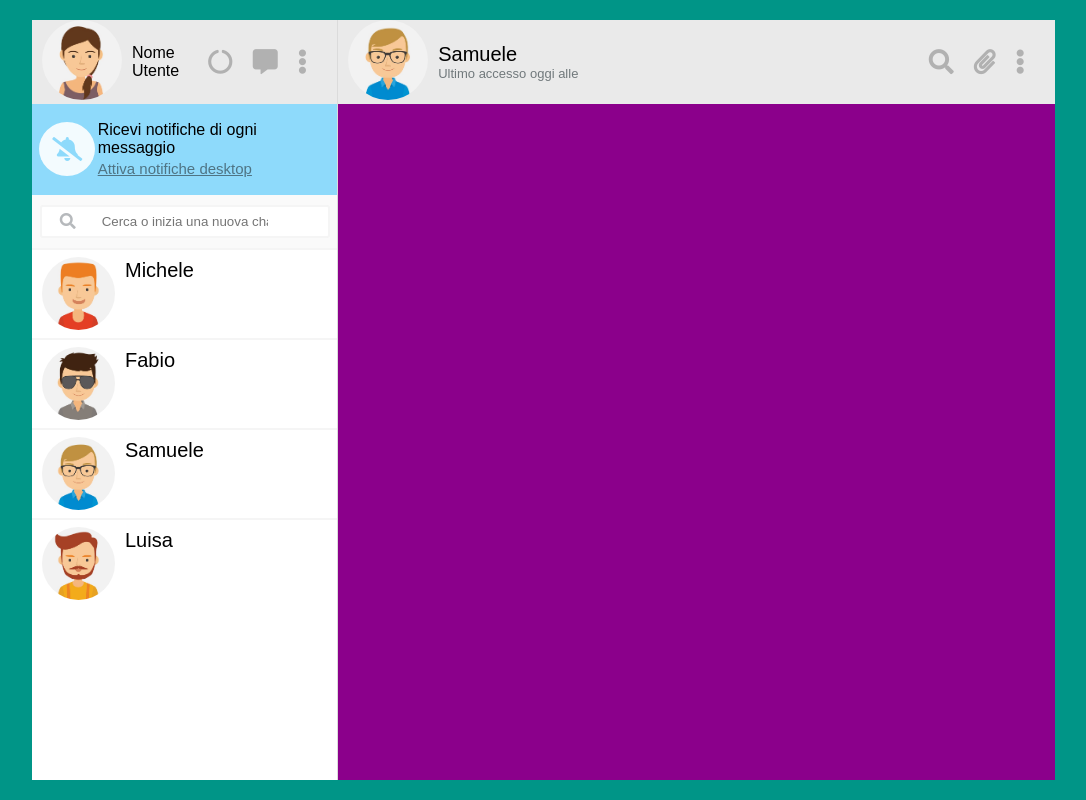
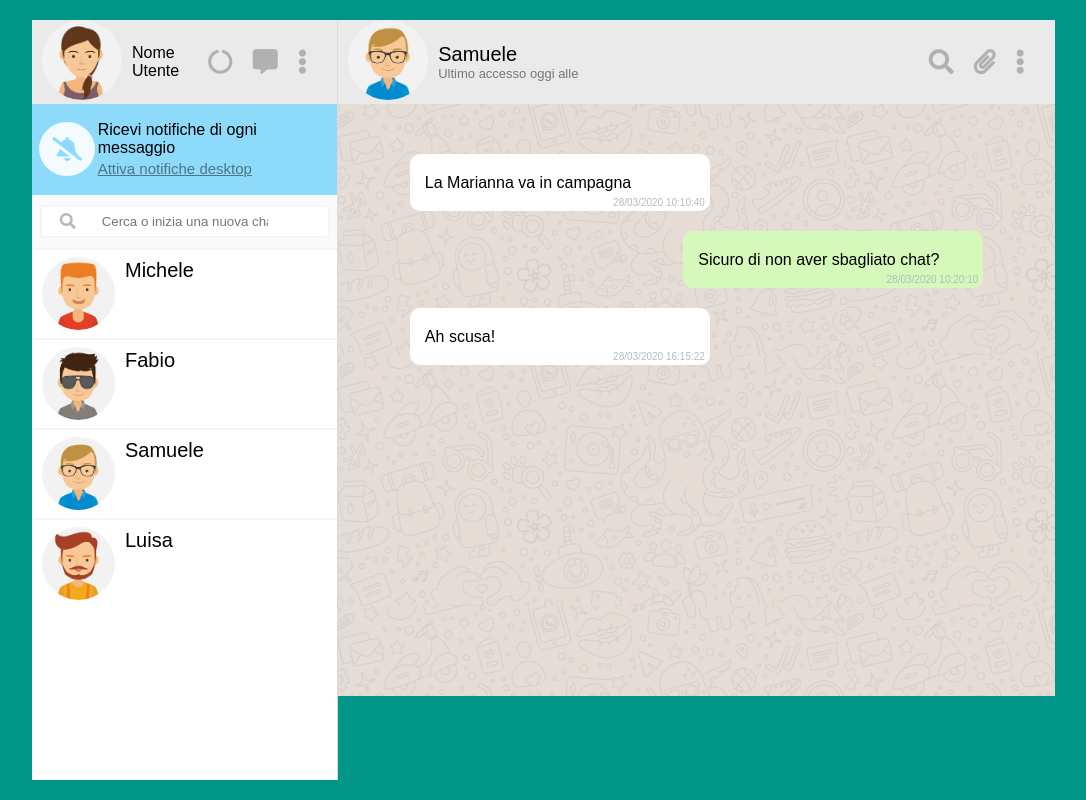
Before and after one commit to OussamaEchi99/vue-boolzapp, a plain HTML site: page Milestone 1/index.html in a window 1280 px wide. Shown: the whole page, without its empty margins (96-1182 px from the left). Drawn offline with nearby package versions, Linux system fonts and the light colour scheme.

Commit message:
Manca solo la barra messagi

```diff
--- a/Milestone 1/css/style.css
+++ b/Milestone 1/css/style.css
@@ -25,12 +25,26 @@ body{
     display: flex;
 }
 
+.contact_messages_left{
+    justify-content: flex-start;
+}
+
+.contact_background_color{
+    background-color: white;
+}
+
+.user_messages_right{
+    justify-content: flex-end;
+}
+
+.user_background_color{
+    background-color: #d5f9ba;;
+}
+
 /* MENU_CONTACTS */
 .menu_contacts{
     width: calc(30% - 1px);
     border-right: 1px solid #dbdbdb;
-
-    background-color: cyan;
 }
 
 /* USER_AVATER_MENU */
@@ -176,12 +190,8 @@ body{
 }
 
 /* CHAT */
-.chat{
+.chat_section{
     width: 70%;
-
-
-
-    background-color: darkmagenta;
 }
 
 /* CONTACT INFO CHAT */
@@ -238,3 +248,50 @@ body{
 .menu_chat i:last-child{
     margin-right: 30px;
 }
+
+/* CHAT */
+.chat{
+    background-image: url("../img/mine.jpg");
+    height: calc( 100% - 22%);
+}
+
+.messages{
+    width: 80%;
+    height: 100%;
+    margin: auto;
+}
+
+.contact-user_messages{
+    width: 100%;
+    display: flex;
+}
+
+.contact-user_text_message{
+    width: 300px;
+    height: 10%;
+    display: flex;
+    flex-direction: column;
+    justify-content: flex-end;
+    border-radius: 10px;
+    margin: 10px 0;
+}
+
+.first_message{
+    margin-top: 50px;
+}
+
+.text_message{
+    padding: 20px 0 0 15px;
+}
+
+.time_message{
+    width: 100%;
+    display: flex;
+    justify-content: flex-end;
+    font-size: 10px;
+}
+
+.time_message span{
+    margin: 5px 5px 3px 0;
+    color: #b6b9bc;
+}
--- a/Milestone 1/index.html
+++ b/Milestone 1/index.html
@@ -67,9 +67,11 @@
                     </div>
                 </div>
             </div>
-            <div class="chat">
+            <!-- Chat Section -->
+            <div class="chat_section">
+                <!-- Chat Header -->
                 <div class="contact_avatar_function">
-                    <!-- User Info -->
+                    <!-- Contact Chat Info -->
                     <div class="contact_info_chat">
                         <div class="contact_chat_avatar">
                             <img src="img/avatar_3.jpg" alt="Samuele Avatar Image">
@@ -79,13 +81,47 @@
                             <span class="login_time">Ultimo accesso oggi alle</span>
                         </div>
                     </div>
-                    <!-- Menù -->
+                    <!-- Menù Chat -->
                     <div class="menu_chat">
                         <i class="fas fa-search"></i>
 
                         <i class="fas fa-paperclip"></i>
 
                         <i class="fas fa-ellipsis-v"></i>
+                    </div>
+                </div>
+                <div class="chat">
+                    <div class="messages">
+                        <div class="contact-user_messages contact_messages_left">
+                            <div class="contact-user_text_message contact_background_color first_message">
+                                <div class="text_message">
+                                    <span>La Marianna va in campagna</span>
+                                </div>
+                                <div class="time_message">
+                                    <span>28/03/2020 10:10:40</span>
+                                </div>
+                            </div>
+                        </div>
+                        <div class="contact-user_messages user_messages_right">
+                            <div class="contact-user_text_message user_background_color">
+                                <div class="text_message">
+                                    <span>Sicuro di non aver sbagliato chat?</span>
+                                </div>
+                                <div class="time_message">
+                                    <span>28/03/2020 10:20:10</span>
+                                </div>
+                            </div>
+                        </div>
+                        <div class="contact-user_messages contact_messages_left">
+                            <div class="contact-user_text_message contact_background_color">
+                                <div class="text_message">
+                                    <span>Ah scusa!</span>
+                                </div>
+                                <div class="time_message">
+                                    <span>28/03/2020 16:15:22</span>
+                                </div>
+                            </div>
+                        </div>
                     </div>
                 </div>
             </div>
```
